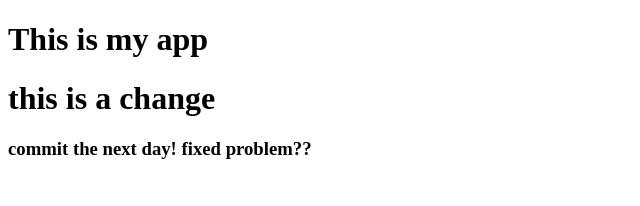
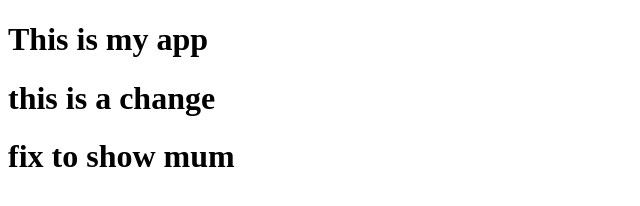
Before and after one commit to Dylan-P-H/practiceMakersRepo, a plain HTML site: page index.html in a window 1280 px wide. Shown: the whole page, without its empty margins (0-640 px from the left). Drawn offline with Linux system fonts and the light colour scheme.

Commit message:
commit change for mum

```diff
--- a/index.html
+++ b/index.html
@@ -9,6 +9,6 @@
 <body>
     <h1>This is my app</h1>
     <h1>this is a change</h1>
-    <h3>commit the next day! fixed problem??</h3>
+    <h1>fix to show mum</h1>
 </body>
 </html>
```
